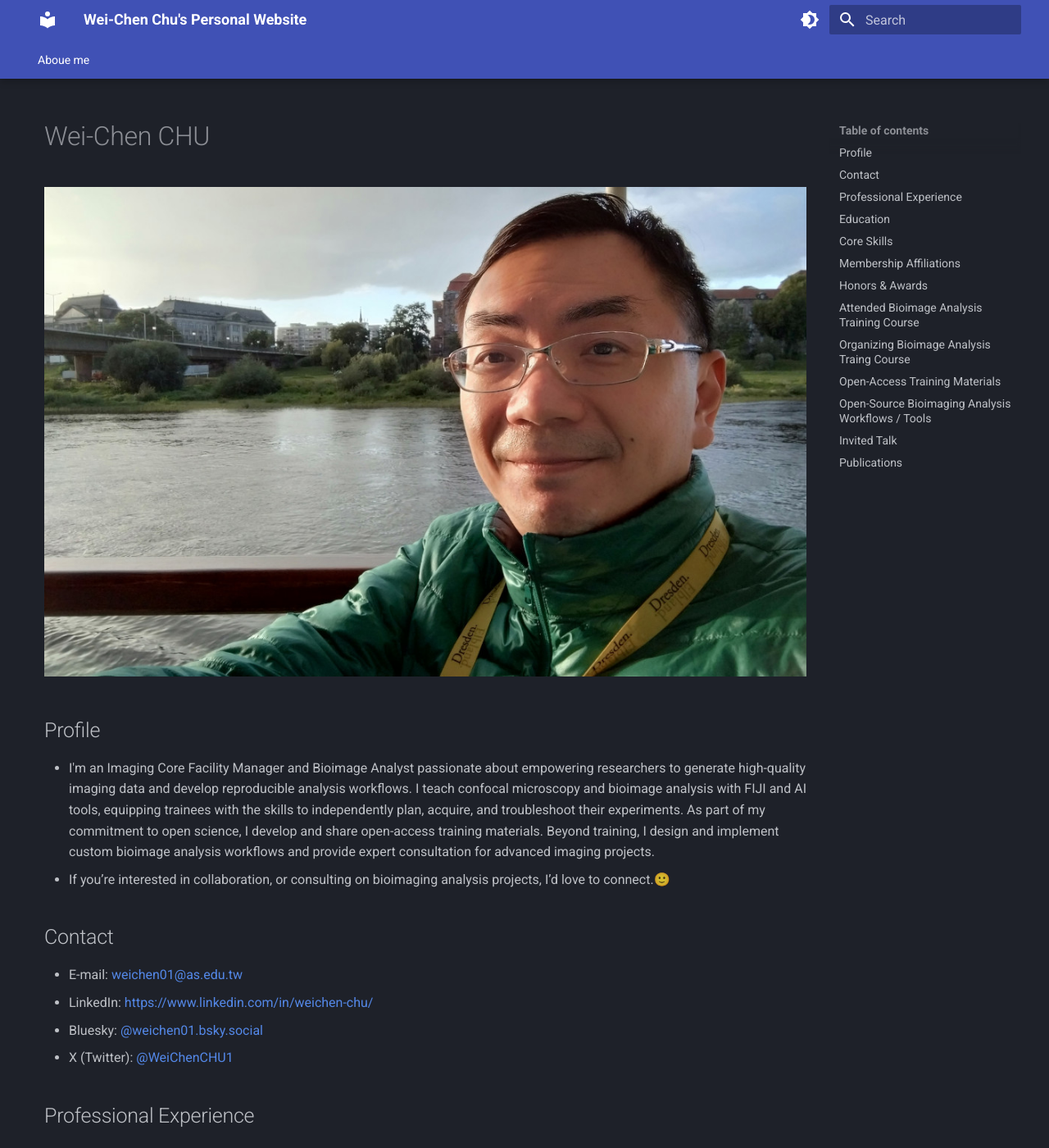
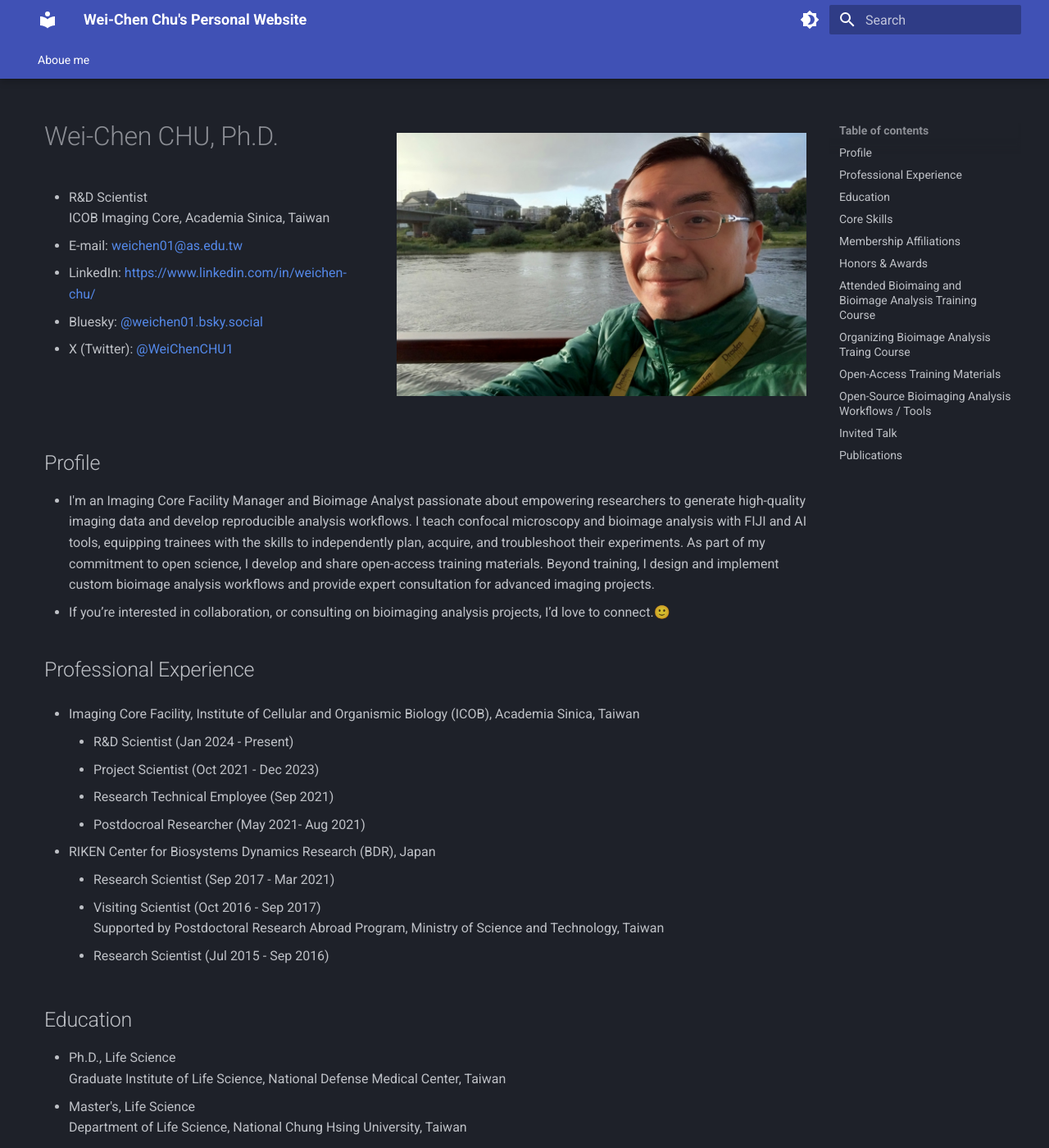
Before and after one commit to WeiChenChu/weichenchu.github.io, an MkDocs documentation site: the page built from docs/index.md, in a window 1280 px wide and 1400 px high. Shown: the whole window at 82% size. Built offline with MkDocs 1.6.1 and Material for MkDocs 9.7.7, drawn with Linux system fonts in a browser that asks for light colours; some of the changed text lies outside the part shown.

Commit message:
update for the layout

```diff
--- a/docs/index.md
+++ b/docs/index.md
@@ -1,16 +1,26 @@
-# Wei-Chen CHU
+<div style="display: flex; gap: 2rem; align-items: flex-start; margin-bottom: 2rem;" markdown>
+<div style="flex: 1;" markdown>
+
+# Wei-Chen CHU, Ph.D.
+
+- R&D Scientist
+ICOB Imaging Core, Academia Sinica, Taiwan
+- E-mail: [weichen01@as.edu.tw](mailto:weichen01@as.edu.tw)
+- LinkedIn: [https://www.linkedin.com/in/weichen-chu/](https://www.linkedin.com/in/weichen-chu/)
+- Bluesky: [@weichen01.bsky.social](https://bsky.app/profile/weichen01.bsky.social)
+- X (Twitter): [@WeiChenCHU1](https://x.com/WeiChenCHU1)
+
+</div>
+<div style="width: 500px;" markdown>
 
 ![Weichen-photo](images/Weichen_img.jpg)
+
+</div>
+</div>
 
 ## Profile
 - I'm an Imaging Core Facility Manager and Bioimage Analyst passionate about empowering researchers to generate high-quality imaging data and develop reproducible analysis workflows. I teach confocal microscopy and bioimage analysis with FIJI and AI tools, equipping trainees with the skills to independently plan, acquire, and troubleshoot their experiments. As part of my commitment to open science, I develop and share open-access training materials. Beyond training, I design and implement custom bioimage analysis workflows and provide expert consultation for advanced imaging projects.
 - If you’re interested in collaboration, or consulting on bioimaging analysis projects, I’d love to connect.🙂
-
-## Contact
-- E-mail: [weichen01@as.edu.tw](mailto:weichen01@as.edu.tw)
-- LinkedIn: [https://www.linkedin.com/in/weichen-chu/](https://www.linkedin.com/in/weichen-chu/)
-- Bluesky: [@weichen01.bsky.social](https://bsky.app/profile/weichen01.bsky.social)
-- X (Twitter): [@WeiChenCHU1](https://x.com/WeiChenCHU1)
 
 
 ## Professional Experience
@@ -58,7 +68,7 @@ Department of Life Science, National Chung Hsing University, Taiwan
 - RIKEN Incentive Project FY2018
 - Postdoctoral Research Abroad Program 2016, Ministry of Science and Technology, Taiwan
 
-## Attended Bioimage Analysis Training Course
+## Attended Bioimaing and Bioimage Analysis Training Course
 
 - In-person attendance:
     - [Global BioImaging Train-the-Trainer 2025 Course](https://globalbioimaging.org/international-training-courses/train-the-trainer-australia-2025)
```
